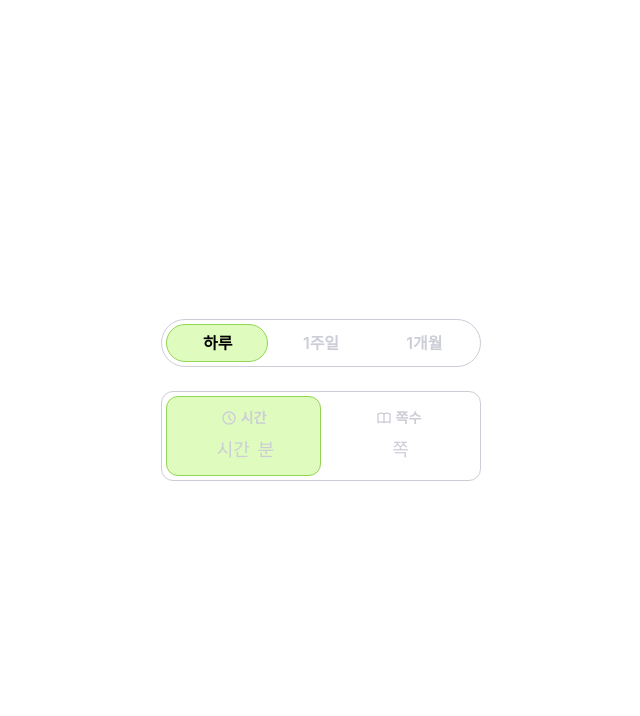
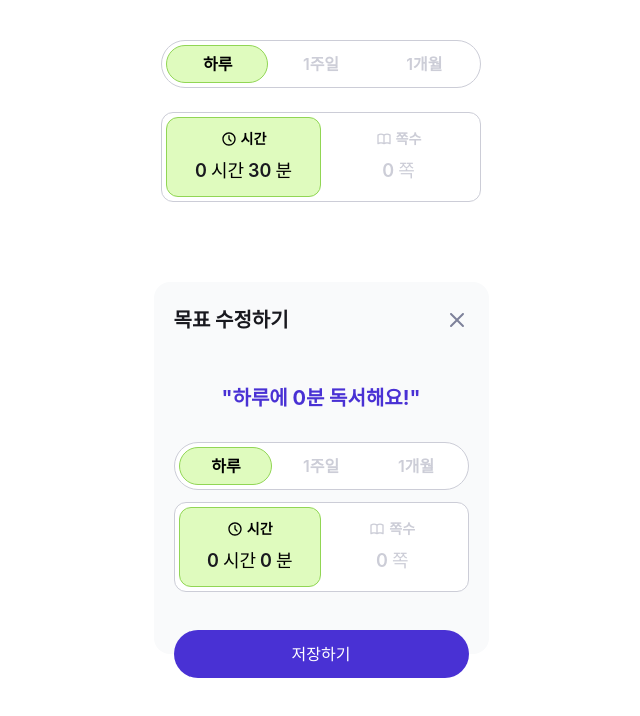
Before and after one commit to Leets-Official/StepBookStep-FE, a React (Vite) app: page / in a window 1280 px wide. Shown: the top 716 px of the page, without its empty margins (319-959 px from the left). Built offline with nearby package versions, Linux system fonts and the light colour scheme; a web font is replaced by a local one.

Commit message:
feat : goalmodal 컴포넌트 구현

```diff
--- /dev/null
+++ b/src/components/GoalModal/GoalModal.styles.ts
@@ -0,0 +1,16 @@
+export const modalContainer =
+  "w-[335px] h-[372px] rounded-2xl bg-gray-50 px-5 py-6 flex flex-col gap-7.5";
+
+export const header = "flex items-center justify-between pb-5";
+
+export const title = "text-xl font-bold text-gray-900";
+
+export const closeButton = "text-gray-500 text-xl leading-none";
+
+export const quote = "text-center text-purple-500 font-bold text-xl";
+
+export const wrapper = "gap-3 flex flex-col";
+
+export const section = "flex justify-center";
+
+export const footer = "mt-2";
--- /dev/null
+++ b/src/components/GoalModal/GoalModal.tsx
@@ -0,0 +1,95 @@
+import { useState } from "react";
+import Segment from "@/components/Segment/Segment";
+import type { SegmentValue } from "@/components/Segment/Segment";
+import Toggle from "@/components/Toggle/Toggle";
+import type { ToggleValue } from "@/components/Toggle/Toggle";
+import Button from "@/components/Button/Button";
+import { XIcon } from "@/assets/icons";
+
+import {
+  modalContainer,
+  header,
+  title as titleClass,
+  closeButton,
+  quote,
+  wrapper,
+  section,
+  footer,
+} from "./GoalModal.styles";
+
+interface GoalModalProps {
+  maxPages: number;
+  title: string;
+  onClose: () => void;
+  onSave: () => void;
+}
+
+export default function GoalModal({ maxPages, title, onClose, onSave }: GoalModalProps) {
+  const [period, setPeriod] = useState<SegmentValue>("day");
+  const [type, setType] = useState<ToggleValue>("time");
+
+  const [hour, setHour] = useState(0);
+  const [minute, setMinute] = useState(0);
+  const [page, setPage] = useState(0);
+
+  const periodText = (() => {
+    switch (period) {
+      case "week":
+        return "일주일에";
+      case "month":
+        return "한 달에";
+      case "day":
+      default:
+        return "하루에";
+    }
+  })();
+
+  const goalText =
+    type === "time"
+      ? hour > 0 && minute > 0
+        ? `${periodText} ${hour}시간 ${minute}분 독서해요!`
+        : hour > 0
+          ? `${periodText} ${hour}시간 독서해요!`
+          : `${periodText} ${minute}분 독서해요!`
+      : `${periodText} ${page}쪽 독서해요!`;
+
+  return (
+    <div className={modalContainer}>
+      <div className={header}>
+        <h2 className={titleClass}>{title}</h2>
+        <button onClick={onClose} className={closeButton}>
+          <XIcon />
+        </button>
+      </div>
+
+      {/* 따옴표 포함 문구 */}
+      <p className={quote}>&quot;{goalText}&quot;</p>
+
+      <div className={wrapper}>
+        {/* 기간 선택 */}
+        <div className={section}>
+          <Segment value={period} onChange={setPeriod} />
+        </div>
+
+        {/* 시간 / 쪽수 설정 */}
+        <div className={section}>
+          <Toggle
+            maxPages={maxPages}
+            value={type}
+            onChangeType={setType}
+            hour={hour}
+            minute={minute}
+            page={page}
+            onHourChange={setHour}
+            onMinuteChange={setMinute}
+            onPageChange={setPage}
+          />
+        </div>
+      </div>
+
+      <div className={footer}>
+        <Button label="저장하기" fullWidth size="large" onClick={onSave} />
+      </div>
+    </div>
+  );
+}
--- a/src/pages/PlayGround.tsx
+++ b/src/pages/PlayGround.tsx
@@ -1,20 +1,58 @@
 import { useState } from "react";
 import Segment from "@/components/Segment/Segment";
 import type { SegmentValue } from "@/components/Segment/Segment";
-
 import Toggle from "@/components/Toggle/Toggle";
+import type { ToggleValue } from "@/components/Toggle/Toggle";
+import GoalModal from "@/components/GoalModal/GoalModal";
 
 export default function PlayGround() {
-  const [value, setValue] = useState<SegmentValue>("day");
+  const [segment, setSegment] = useState<SegmentValue>("day");
+
+  const [type, setType] = useState<ToggleValue>("time");
+  const [hour, setHour] = useState(0);
+  const [minute, setMinute] = useState(30);
+  const [page, setPage] = useState(0);
+
+  const [open, setOpen] = useState(true);
 
   return (
-    <div className="min-h-screen flex items-center justify-center bg-white">
-      <div className="w-[320px] space-y-6">
-        {/* 기존 Segment 예시 */}
-        <Segment value={value} onChange={setValue} />
+    <div className="min-h-screen flex flex-col items-center bg-white">
+      {/* Toggle / Segment 단독 테스트 영역 */}
+      <div className="mt-10 w-[320px] space-y-6">
+        <Segment value={segment} onChange={setSegment} />
 
-        {/* Toggle 예시 */}
-        <Toggle maxPages={320} />
+        <Toggle
+          maxPages={320}
+          value={type}
+          onChangeType={setType}
+          hour={hour}
+          minute={minute}
+          page={page}
+          onHourChange={setHour}
+          onMinuteChange={setMinute}
+          onPageChange={setPage}
+        />
+      </div>
+
+      {/* GoalModal 테스트 영역 */}
+      <div className="flex items-center justify-center mt-20">
+        {open && (
+          <GoalModal
+            maxPages={320}
+            title="목표 수정하기"
+            onClose={() => setOpen(false)}
+            onSave={() => {
+              console.log({
+                segment,
+                type,
+                hour,
+                minute,
+                page,
+              });
+              setOpen(false);
+            }}
+          />
+        )}
       </div>
     </div>
   );
```
